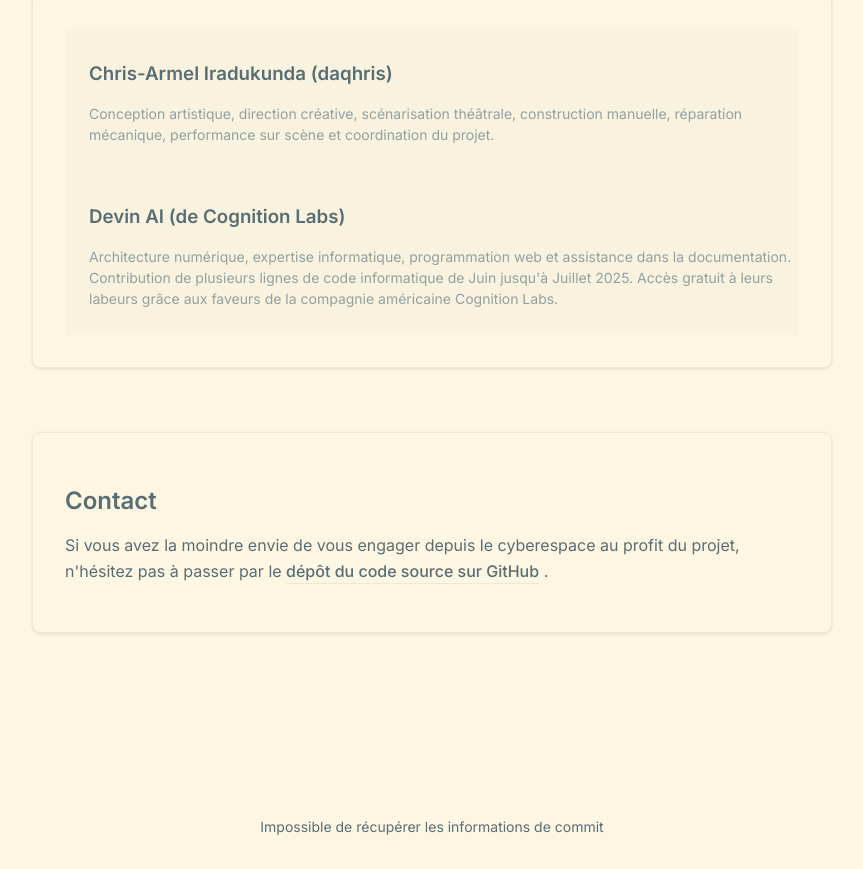
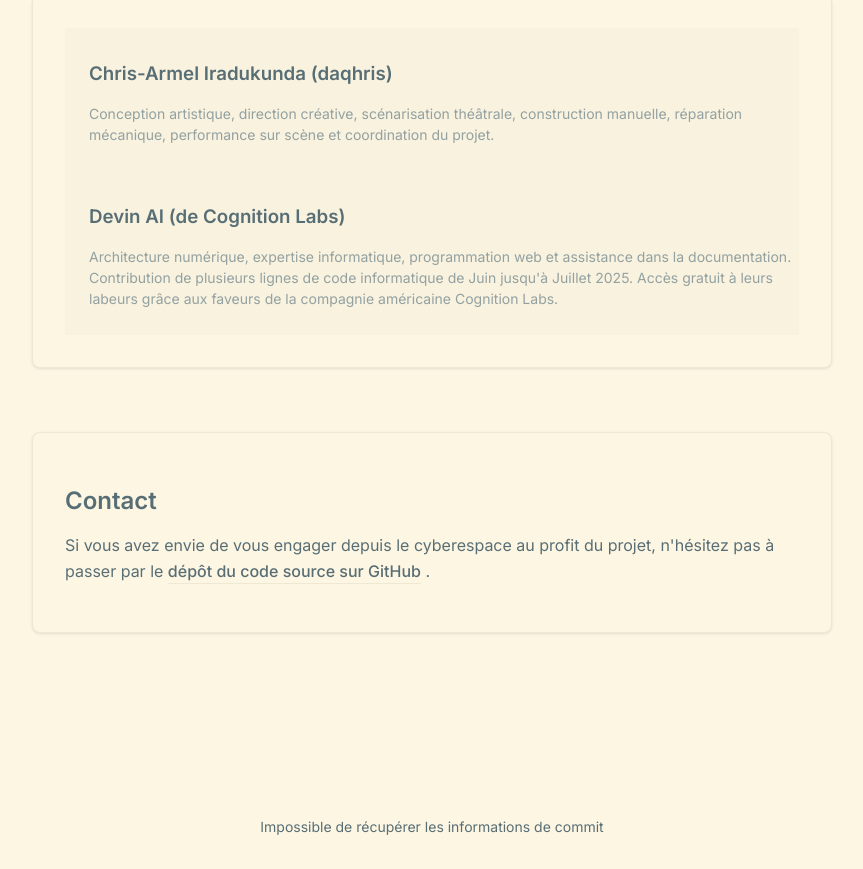
Before and after one commit to daqhris/DoublementAliene, a Next.js app: page /about in a window 1280 px wide. Shown: the part 2323-3192 px from the top of the page, without its empty margins (208-1071 px from the left). Built offline with nearby package versions, Linux system fonts and the light colour scheme; no server answers.

Commit message:
correction de mots

```diff
--- a/app/about/page.tsx
+++ b/app/about/page.tsx
@@ -71,7 +71,7 @@ export default function AboutPage() {
               <br></br><br></br>
               Au fur et à mesure des acquis et des ressources, la performance se prépare doucement pour un futur incertain, à la croisée des destins dystopiques des êtres de second rang,
               tout en encourageant tout don matériel ou financier et en puisant dans des fonds ou énergies propres.
-              Pour tendre la main aux mécènes, le script à l&apos;origine spectacle a été mis en vente sur blockchain Base au prix de 0.01 ETH en édition limité à 1000.
+              Pour tendre la main aux mécènes, le script à l&apos;origine spectacle a été mis en vente sur la blockchain Base au prix de 0.01 ETH en édition limité à 1000.
             </p>
           </div>
 
@@ -84,7 +84,7 @@ export default function AboutPage() {
               Tels sont deux atouts parmi d&apos;autres qu&apos;apporte l&apos;initiateur du projet qui a une expérience six ans de volontariat dans l&apos;organisation de la conférence internationale de développeurs de logiciels libres à Bruxelles.
                   <br></br><br></br>
               Une pratique artistique impreignée de programmation open-source lui a permis un gain de confiance dans les yeux du public observateur. Que ce soit pour un précédent projet photographique ou le codage d&apos;applications futuristes.
-              Tel fût le cas, le 12 Décembre 2024, lors de l&apos;obtention d&apos;une des 1res médailles mondiales sur GitHub au titre de collaborateur hors-pair d&apos;un système intelligent d&apos;un laboratoire de recherche cognitive américain.
+              Tel a été le cas, le 12 Décembre 2024, d&apos;une des 1res médailles mondiales reçue sur GitHub au titre de collaborateur hors-pair d&apos;un système intelligent issu d&apos;un laboratoire de cognition américain.
             </p>
           </div>
 
@@ -140,7 +140,7 @@ export default function AboutPage() {
             Contact
           </h2>
           <p className="text-theater-text leading-relaxed">
-            Si vous avez la moindre envie de vous engager depuis le cyberespace au profit du projet, n&apos;hésitez pas à passer par le{' '}
+            Si vous avez envie de vous engager depuis le cyberespace au profit du projet, n&apos;hésitez pas à passer par le{' '}
             <Link
               href="https://github.com/daqhris/DoublementAliene"
               className="theater-link"
```
